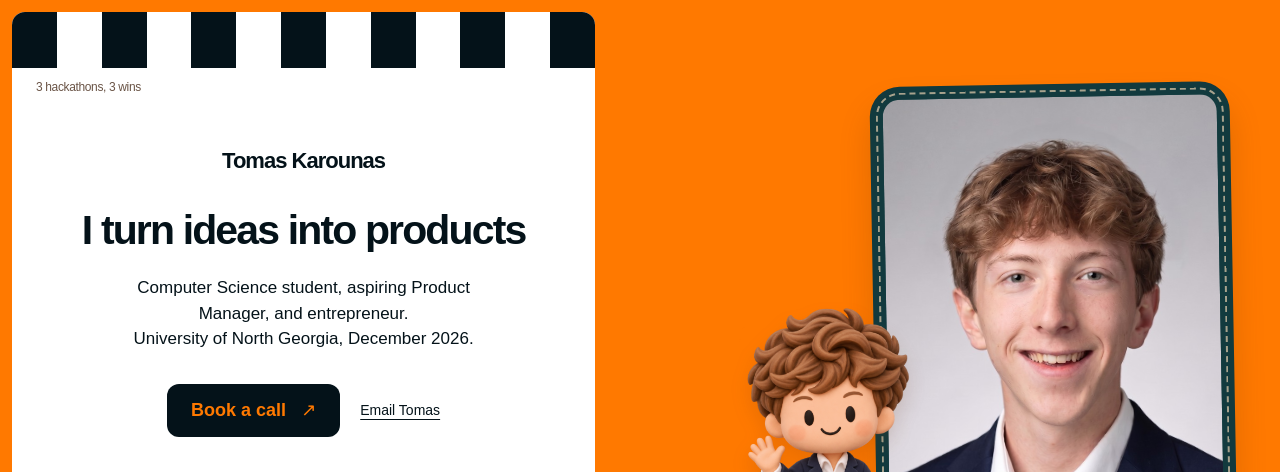
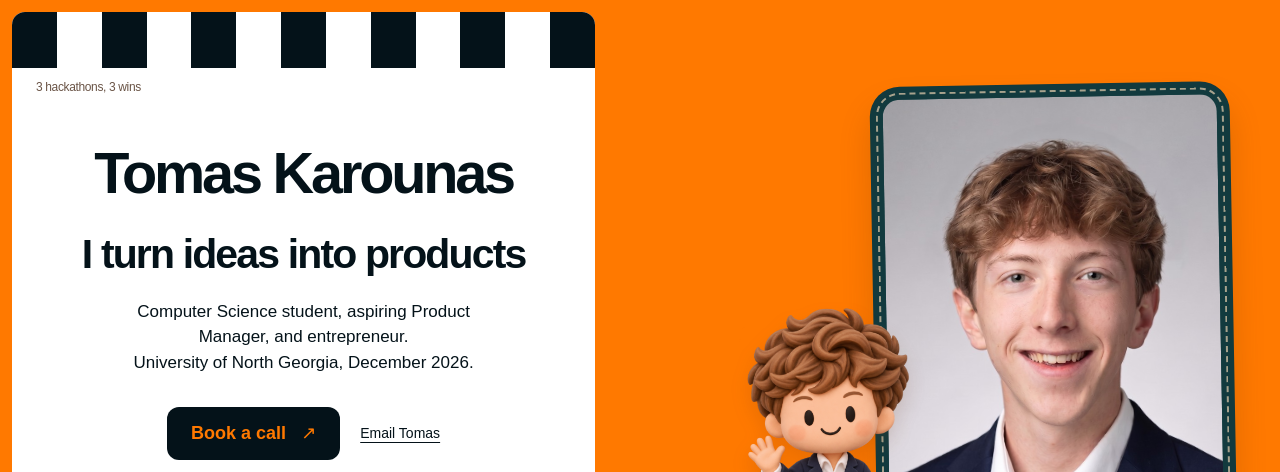
Before and after one commit to tkarounas/tkarounas.github.io, a plain HTML site: page index.html in a window 1280 px wide. Shown: the top 472 px of the page. Drawn offline with Linux system fonts and the light colour scheme; a web font is replaced by a local one.

Commit message:
Enlarge Tomas Karounas in portfolio introduction

```diff
--- a/character-tuning.css
+++ b/character-tuning.css
@@ -37,6 +37,7 @@
 @keyframes character-wiggle{0%,100%{transform:rotate(0)}30%{transform:rotate(-5deg)}65%{transform:rotate(4deg)}}
 @media(prefers-reduced-motion:reduce){.toon,.toon canvas{animation:none!important;transition:none!important}}
 
+.hero .name{font-size:clamp(36px,4.5vw,64px);font-weight:650;line-height:1.05;letter-spacing:-.055em;margin-bottom:28px;text-wrap:balance}
 .hero-actions{display:flex;justify-content:center;align-items:center;gap:20px;flex-wrap:wrap}
 .hero-email{font-size:14px;text-decoration:underline;text-underline-offset:4px}
 .booking{max-width:1100px;margin:0 auto 120px;padding:48px;display:grid;grid-template-columns:1.2fr 1fr;align-items:center;gap:60px;border-radius:14px;box-shadow:0 18px 24px #76360030}
```
